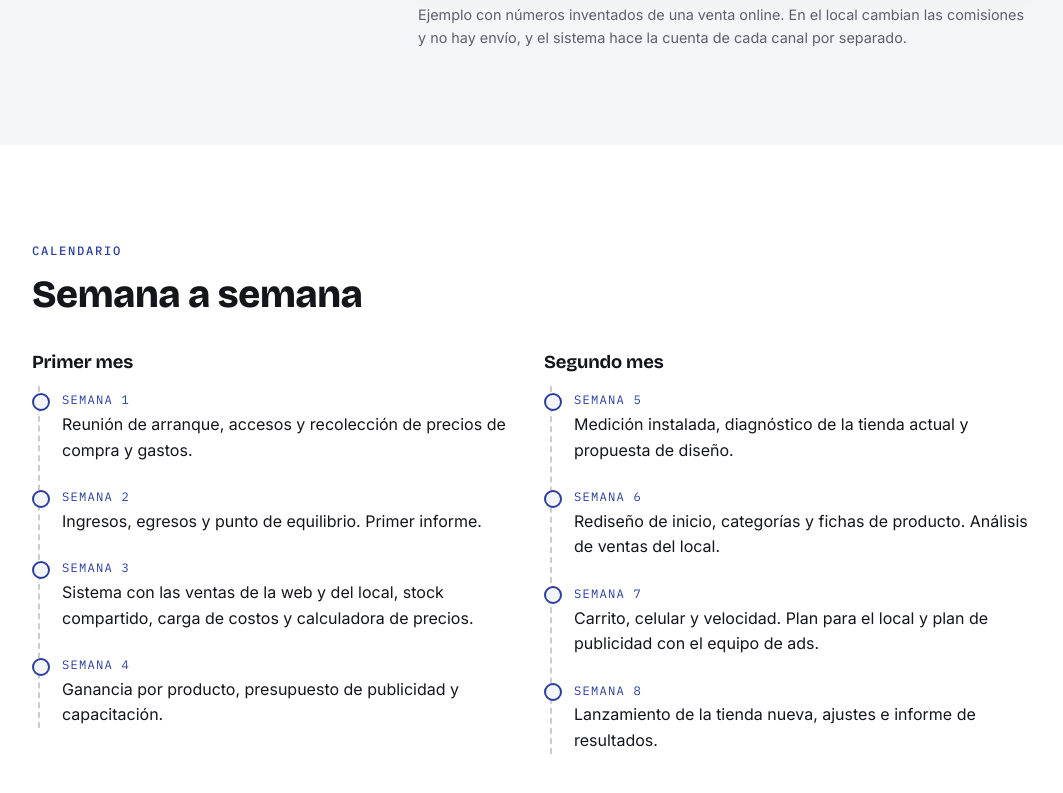
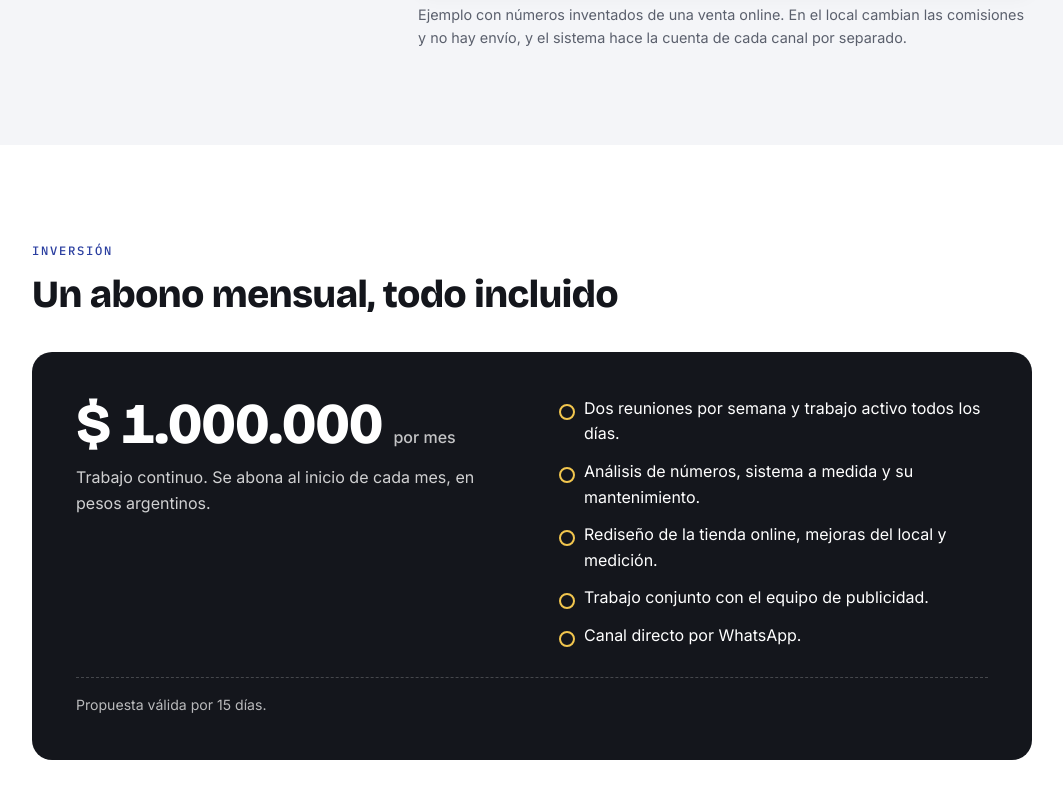
Before and after one commit to NaraDiRocco/propuesta-osada, a plain HTML site: page index.html in a window 1280 px wide. Shown: the part 5399-6192 px from the top of the page, without its empty margins (108-1171 px from the left). Drawn offline with nearby package versions, Linux system fonts and the light colour scheme.

Commit message:
Saca el calendario semana a semana
Co-Authored-By: Claude Opus 5.5 <noreply@anthropic.com>

```diff
--- a/index.html
+++ b/index.html
@@ -125,14 +125,6 @@ ul.clean li::before{content:"";position:absolute;left:3px;top:.5em;width:12px;he
 .herr b{font-family:var(--display)}
 .herr span{color:var(--muted);font-size:.94rem}
 
-/* Semana a semana */
-.cal{display:grid;grid-template-columns:1fr;gap:28px}
-.cal h3{margin-bottom:14px}
-.cal ol{list-style:none;margin:0;padding:0;display:flex;flex-direction:column;border-left:2px dashed var(--line-strong);margin-left:6px}
-.cal li{position:relative;padding:0 0 20px 22px}
-.cal li::before{content:"";position:absolute;left:-8px;top:.4em;width:14px;height:14px;border-radius:50%;background:var(--band);border:2.5px solid var(--accent)}
-.cal li:last-child{padding-bottom:0}
-.cal .sem{font-family:var(--mono);font-size:.76rem;color:var(--accent);letter-spacing:.1em;text-transform:uppercase}
 
 /* Inversión */
 .precio-card{background:var(--ink);color:#FFFFFF;border-radius:20px;padding:30px 26px;display:flex;flex-direction:column;gap:22px}
@@ -167,7 +159,7 @@ footer a{color:var(--ink);font-weight:600;text-decoration:none}
   .band{padding-block:96px}
   .hero{padding-block:88px 96px}
   .ritmo{grid-template-columns:repeat(3,minmax(0,1fr))}
-  .bloques,.cal,.dos{grid-template-columns:repeat(2,minmax(0,1fr));gap:24px}
+  .bloques,.dos{grid-template-columns:repeat(2,minmax(0,1fr));gap:24px}
   .herr{grid-template-columns:repeat(4,minmax(0,1fr))}
   .bloques.tres{grid-template-columns:repeat(3,minmax(0,1fr))}
   .exp{grid-template-columns:minmax(0,1fr) minmax(0,1fr);gap:40px;padding:36px;align-items:center}
@@ -383,36 +375,8 @@ footer a{color:var(--ink);font-weight:600;text-decoration:none}
     </div>
   </section>
 
-  <section class="band">
-    <div class="in stack">
-      <div class="sec-head">
-        <span class="eyebrow">Calendario</span>
-        <h2>Semana a semana</h2>
-      </div>
-      <div class="cal">
-        <div>
-          <h3>Primer mes</h3>
-          <ol>
-            <li><span class="sem">Semana 1</span><p>Reunión de arranque, accesos y recolección de precios de compra y gastos.</p></li>
-            <li><span class="sem">Semana 2</span><p>Ingresos, egresos y punto de equilibrio. Primer informe.</p></li>
-            <li><span class="sem">Semana 3</span><p>Sistema con las ventas de la web y del local, stock compartido, carga de costos y calculadora de precios.</p></li>
-            <li><span class="sem">Semana 4</span><p>Ganancia por producto, presupuesto de publicidad y capacitación.</p></li>
-          </ol>
-        </div>
-        <div>
-          <h3>Segundo mes</h3>
-          <ol>
-            <li><span class="sem">Semana 5</span><p>Medición instalada, diagnóstico de la tienda actual y propuesta de diseño.</p></li>
-            <li><span class="sem">Semana 6</span><p>Rediseño de inicio, categorías y fichas de producto. Análisis de ventas del local.</p></li>
-            <li><span class="sem">Semana 7</span><p>Carrito, celular y velocidad. Plan para el local y plan de publicidad con el equipo de ads.</p></li>
-            <li><span class="sem">Semana 8</span><p>Lanzamiento de la tienda nueva, ajustes e informe de resultados.</p></li>
-          </ol>
-        </div>
-      </div>
-    </div>
-  </section>
 
-  <section class="band alt" id="inversion">
+  <section class="band" id="inversion">
     <div class="in stack">
       <div class="sec-head">
         <span class="eyebrow">Inversión</span>
@@ -456,7 +420,7 @@ footer a{color:var(--ink);font-weight:600;text-decoration:none}
     </div>
   </section>
 
-  <section class="band">
+  <section class="band alt">
     <div class="in yo">
       <div class="yo-top">
         <div class="avatar" aria-hidden="true">NDR</div>
```
